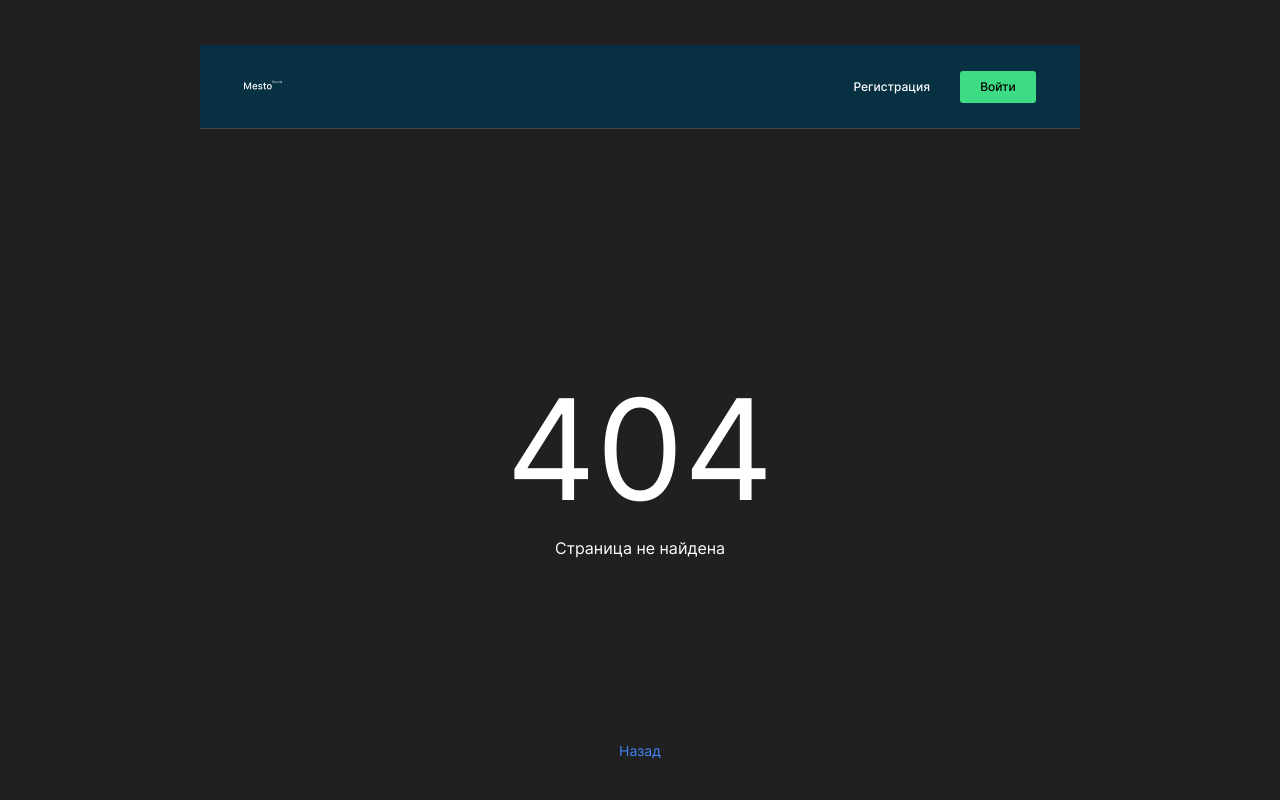
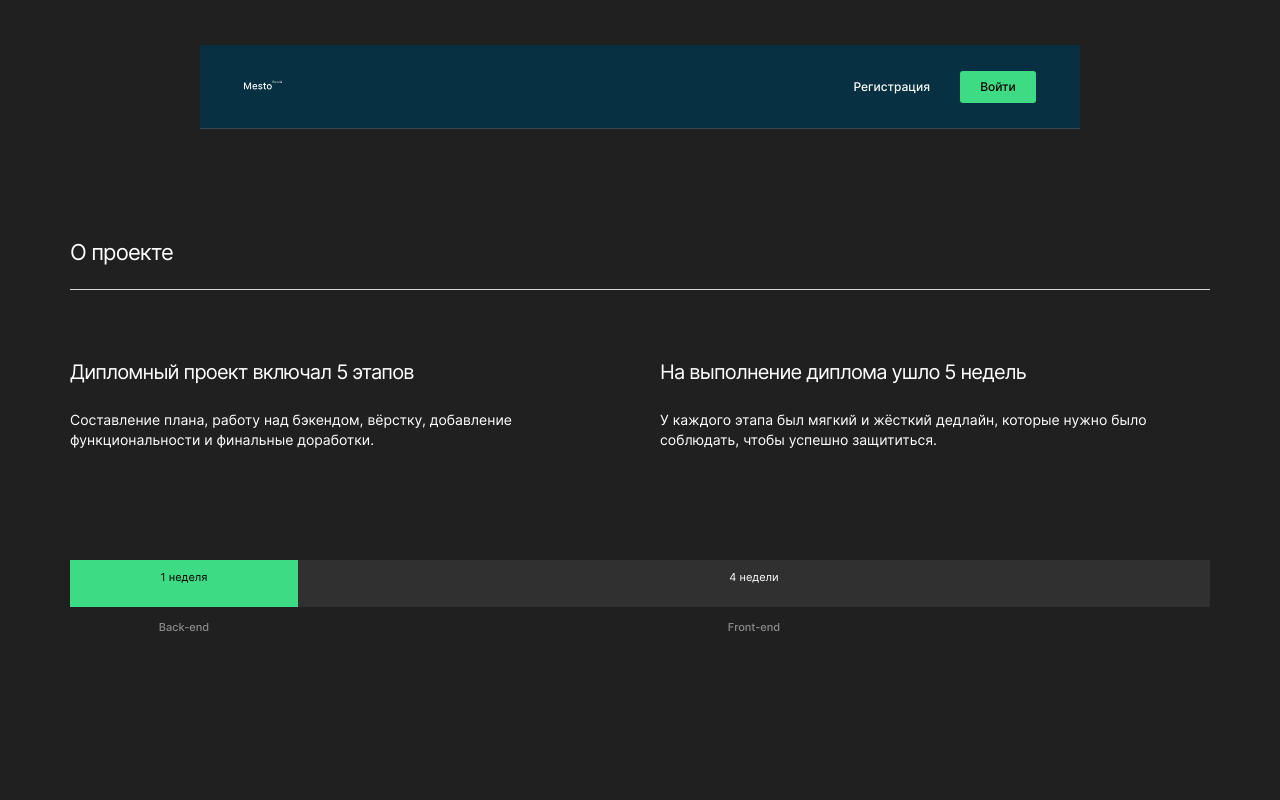
Before and after one commit to natali-kamenkova/movies-explorer-frontend, a React (Create React App) app: page / in a window 1280 px wide. Before the commit this address had no page. Shown: the top 800 px of the page. Built offline with nearby package versions, Linux system fonts and the light colour scheme.

Commit message:
добавила MAIN

```diff
--- a/src/components/AboutMe/AboutMe.js
+++ b/src/components/AboutMe/AboutMe.js
@@ -3,8 +3,7 @@ import "./AboutMe.css";
 import photo from "../../images/my_photo.jpeg";
 
 function AboutMe() {
-    return (
-        <section className="about-me" id="about_me">
+    return (<section className="about-me" id="about_me">
             <h2 className="about-me__text" name="about-me">
                 Студент
             </h2>
@@ -21,8 +20,7 @@ function AboutMe() {
                 </div>
                 <img className="about-me__photo" src={photo} alt="Фотография автора"/>
             </div>
-        </section>
-    );
+        </section>);
 }
 
 export default AboutMe;
--- a/src/components/App/App.js
+++ b/src/components/App/App.js
@@ -4,36 +4,27 @@ import "./App.css";
 import Header from "../Header/Header";
 import Footer from "../Footer/Footer";
 import PageNotFound from "../PageNotFound/PageNotFound";
+import Main from "../Main/Main";
 
 function App() {
     const location = useLocation();
 
     function isNeedHeader() {
-        return (
-            location.pathname === '/' ||
-            location.pathname === '/movies' ||
-            location.pathname === '/saved-movies' ||
-            location.pathname === '/profile'
-        );
+        return (location.pathname === '/' || location.pathname === '/movies' || location.pathname === '/saved-movies' || location.pathname === '/profile');
     }
 
     function isNeedFooter() {
-        return (
-            location.pathname === '/' ||
-            location.pathname === '/movies' ||
-            location.pathname === '/saved-movies'
-        );
+        return (location.pathname === '/' || location.pathname === '/movies' || location.pathname === '/saved-movies');
     }
 
 
-    return (
-        <div className="page">
+    return (<div className="page">
         {isNeedHeader() ? (<Header/>) : ("")}
         <Switch>
-                {/*<Route exact path="/">
+            <Route exact path="/">
                 <Main/>
             </Route>
-                <Route exact path="/movies">
+            {/* <Route exact path="/movies">
                     <Movies/>
                 </Route>
                 <Route exact path="/saved-movies">
@@ -53,8 +44,7 @@ function App() {
             </Route>
         </Switch>
         {isNeedFooter() ? (<Footer/>) : ("")}
-        </div>
-    );
+    </div>);
 }
 
 export default App;
--- /dev/null
+++ b/src/components/Main/Main.css
@@ -0,0 +1,6 @@
+.main {
+    width: 100%;
+    display: flex;
+    flex-direction: column;
+    align-items: center;
+}
--- a/src/components/Main/Main.js
+++ b/src/components/Main/Main.js
@@ -1,40 +1,13 @@
-import React from 'react';
-import Card from '../Card/Card';
-import { CurrentUserContext } from '../../contexts/CurrentUserContext';
+import React from "react";
+import AboutMe from "../AboutMe/AboutMe";
+import AboutProject from "../AboutProject/AboutProject";
+import "./Main.css";
 
-function Main(props) {
-  const currentUser = React.useContext(CurrentUserContext)
-
-
-  return (
-    <main className="container">
-      <div className="profile">
-        <div className="profile__items">
-          <button className="profile__avatar-btn" onClick={props.onEditAvatar}>
-            <img className="profile__avatar" alt="аватар" src={currentUser.avatar} />
-          </button>
-          <div className="profile__info">
-            <h1 className="profile__name">{currentUser.name}</h1>
-            <button type="button" className="profile__edit-btn" onClick={props.onEditProfile} />
-            <h2 className="profile__profession">{currentUser.about}</h2>
-          </div>
-        </div>
-        <button type="button" className="profile__next-popup-btn" onClick={props.onAddPlace} />
-      </div>
-      <section className="elements">
-        {props.cards.map((card) => (
-          <Card
-            key={card._id}
-            card={card}
-            onCardClick={props.onCardClick}
-            onCardLike={props.onCardLike}
-            onCardDelete={props.onCardDelete}
-          />
-        ))}
-      </section>
-
-    </main>
-  );
+function Main() {
+    return (<main className="main">
+        <AboutProject/>
+        <AboutMe/>
+    </main>);
 }
 
 export default Main;
```
Lines whose indentation alone changed are shown as unchanged.
